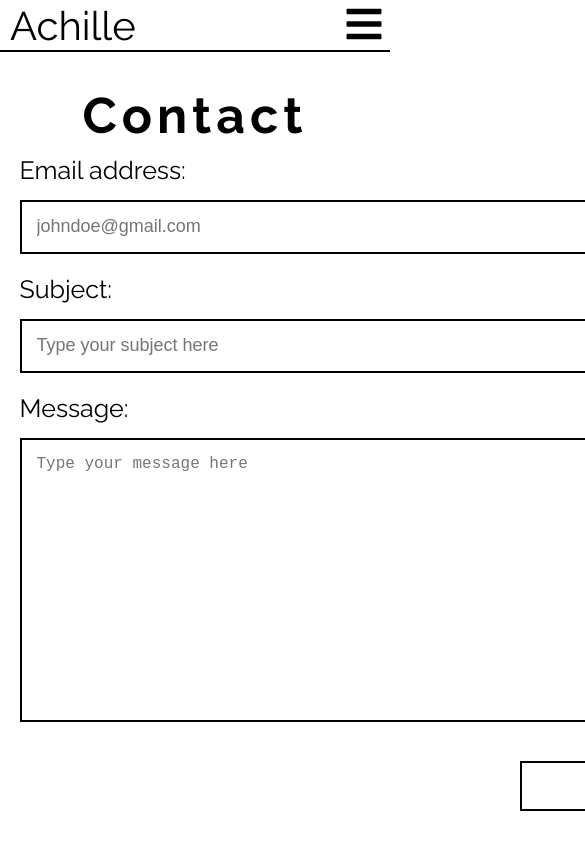
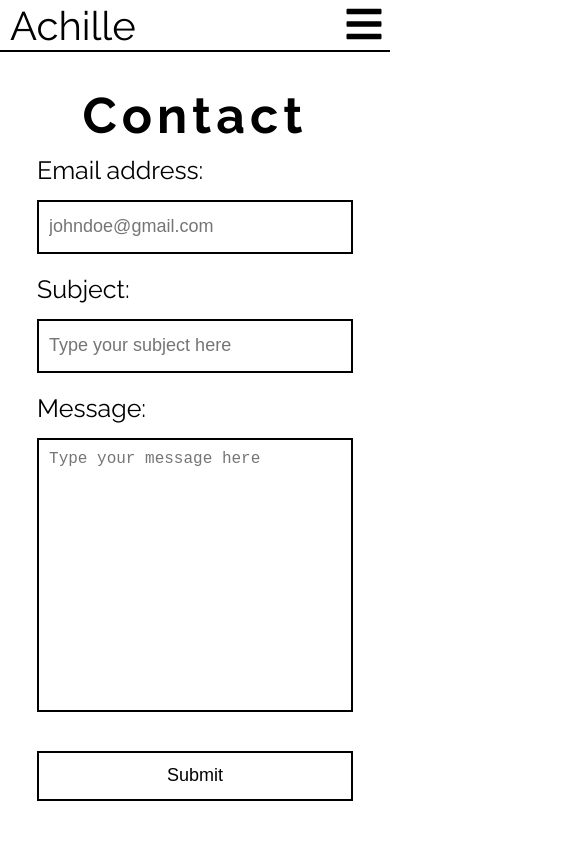
Before and after one commit to macxcool/resume-website, a Vue app: page /contact in a window 390 px wide. Shown: the top 844 px of the page, 585 px wide, since content can reach past the window. Built offline with nearby package versions, Linux system fonts and the light colour scheme.

Commit message:
:iphone: Responsive display

```diff
--- a/src/views/Contact.vue
+++ b/src/views/Contact.vue
@@ -100,6 +100,40 @@ p {
     padding: 15px;
     border: 2px solid #FF0134;
 }
+@media all and (max-width: 900px)
+{
+    form {
+        width: 500px;
+    }
+    .field {
+        width: 476px;
+    }
+    input {
+        padding: 0 10px;
+    }
+    textarea, p {
+        padding: 10px;
+    }
+}
+@media all and (max-width: 550px)
+{
+    form {
+        width: 100%;
+    }
+    form>div {
+        width: 90%;
+    }
+    .field {
+        width: calc(100% - 24px);
+    }
+    .submit {
+        align-self: center;
+        width: 90%;
+    }
+    p {
+        width: calc(90% - 24px);
+    }
+}
 </style>
 
 <script>
```
